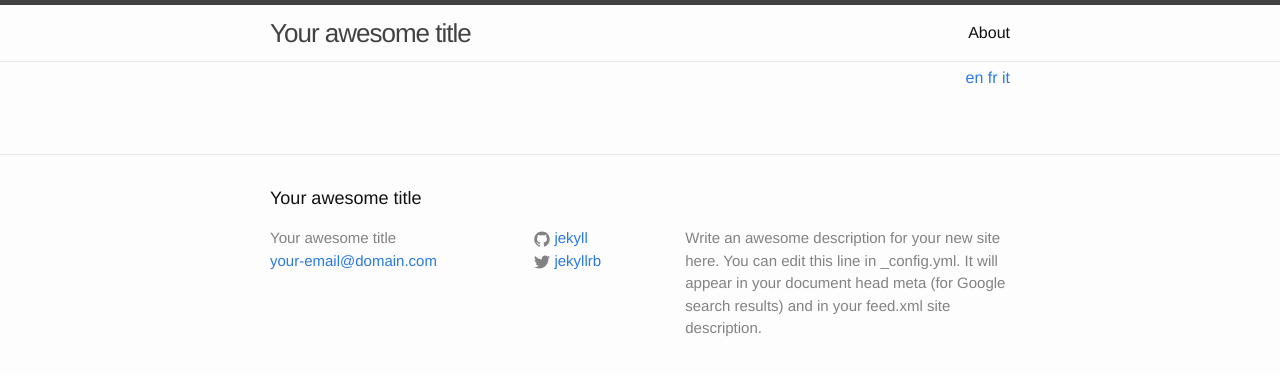
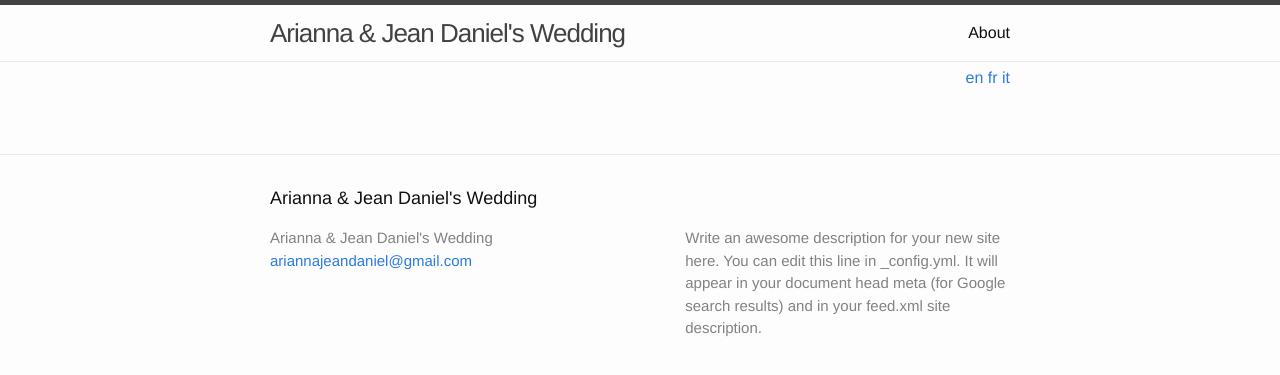
Before and after one commit to ariannajeandaniel/ariannajeandanielwedding, a Jekyll site: the page built from index.html, in a window 1280 px wide. Shown: the top 375 px of the page. Built offline with Jekyll 4.4.1, drawn with Linux system fonts in a browser that asks for light colours.

Commit message:
Change website title, remove social media links.

```diff
--- a/_config.yml
+++ b/_config.yml
@@ -7,10 +7,10 @@
 
 # Site settings
 title:
-  en: Your awesome title
-  fr: Votre titre génial
-  it: Il vostro titolo geniale
-email: your-email@domain.com
+  en: Arianna & Jean Daniel's Wedding
+  fr: Mariage d'Arianna & Jean Daniel
+  it: Il Matrimonio di Arianna e Jean Daniel
+email: ariannajeandaniel@gmail.com
 description:
   en: Write an awesome description for your new site here. You can edit this line in _config.yml. It will appear in your document head meta (for Google search results) and in your feed.xml site description.
   fr: Écrivez une super description de votre nouveau site ici. Vous pouvez modifier cette ligne dans _config.yml. Elle apparaîtra dans la balise meta description (pour les résultats sur Google) et dans le fil RSS feed.xml.
@@ -25,8 +25,6 @@ feed:
   it: /flusso.html
 baseurl: "" # the subpath of your site, e.g. /blog
 url: "" # the base hostname & protocol for your site
-twitter_username: jekyllrb
-github_username:  jekyll
 
 # Build settings
 markdown: kramdown
```
Also changed, not shown: 8 other files.
